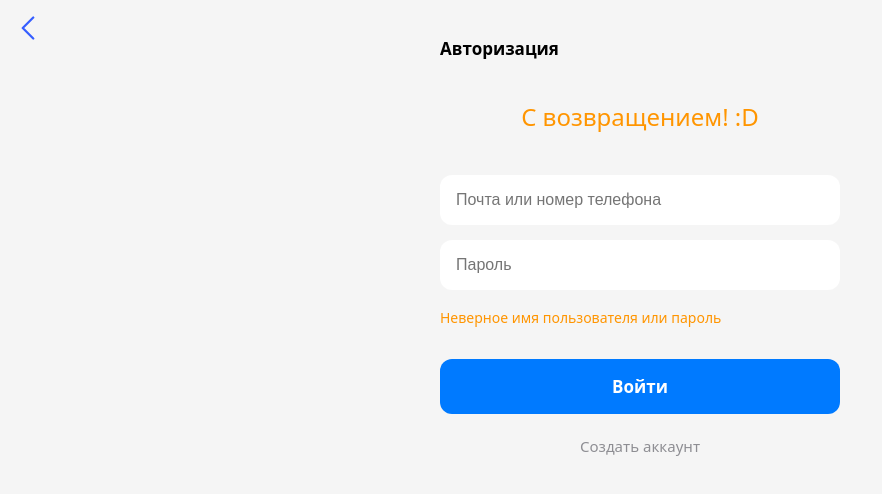
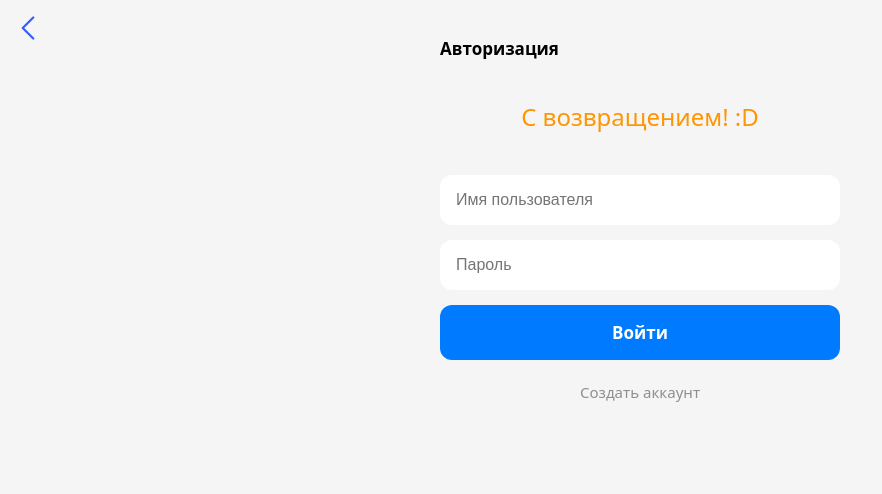
Before and after one commit to mousearthouse/Project-development, a React (Vite) app: page /login in a window 1280 px wide. Shown: the top 494 px of the page, without its empty margins (0-882 px from the left). Built offline with nearby package versions, Linux system fonts and the light colour scheme.

Commit message:
add error and email changed to username

```diff
--- a/src/pages/LoginPage/LoginPage.tsx
+++ b/src/pages/LoginPage/LoginPage.tsx
@@ -8,39 +8,45 @@
 const LoginPage: React.FC = () => {
   const [email, setEmail] = useState<string>('');
   const [password, setPassword] = useState<string>('');
+  const [loginError, setLoginError] = useState<boolean>(false);
 
   const navigate = useNavigate();
 
-
   const handleSubmit = (e: FormEvent<HTMLFormElement>): void => {
     e.preventDefault()
-    console.log('Login attempt:', { email, password })
+    loginUser();
   }
 
   const handleEmailChange = (e: ChangeEvent<HTMLInputElement>): void => {
     setEmail(e.target.value)
+    setLoginError(false);
   }
 
   const handlePasswordChange = (e: ChangeEvent<HTMLInputElement>): void => {
     setPassword(e.target.value)
+    setLoginError(false);
   }
 
-  const loginUser = async() => {
-    try{
+  const loginUser = async () => {
+  try {
     const response = await postUserLogin({
-        params: { username: email, password: password},
+      params: { username: email, password: password },
       config: {},
-      })
-      console.log(response),
+    });
 
     localStorage.setItem('token', response.data.accessToken);
     localStorage.setItem('refresh_token', response.data.refreshToken);
     navigate("/");
+  } catch (error: any) {
+    console.error('Login error:', error);
+    if (error.response?.data?.message) {
+      console.error('API message:', error.response.data.message);
     }
-    catch (error) {
-      console.error(error)
+
+    setLoginError(true);
   }
 };
+
 
   return (
     <div className="login-container">
@@ -49,22 +55,18 @@
           <Link to="/" className="back-button">
             <img src={vectorIcon} alt="Back" style={{ width: '24px', height: '24px', transform: 'rotate(90deg)' }} />
           </Link>
-          <h1 className="login-title">
-            Авторизация
-          </h1>
+          <h1 className="login-title">Авторизация</h1>
         </div>
 
         <div className="welcome-section">
-          <h2 className="welcome-text">
-            С возвращением! :D
-          </h2>
+          <h2 className="welcome-text">С возвращением! :D</h2>
         </div>
 
         <form onSubmit={handleSubmit} className="login-form">
           <div className="input-group">
             <input
-              type="email"
-              placeholder="Почта или номер телефона"
+              type="text"
+              placeholder="Имя пользователя"
               value={email}
               onChange={handleEmailChange}
               className="login-input"
@@ -81,13 +83,15 @@
             />
           </div>
 
+          {loginError && (
           <div className="forgot-password">
             <a href="#" className="forgot-link">
               Неверное имя пользователя или пароль
             </a>
           </div>
+          )}
 
-          <button type="submit" onClick={loginUser} className="login-button">
+          <button type="submit" className="login-button">
             Войти
           </button>
 
```
Lines whose indentation alone changed are shown as unchanged.
